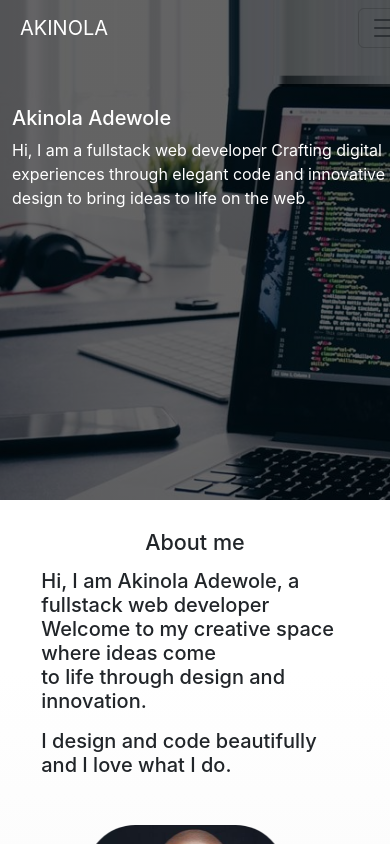
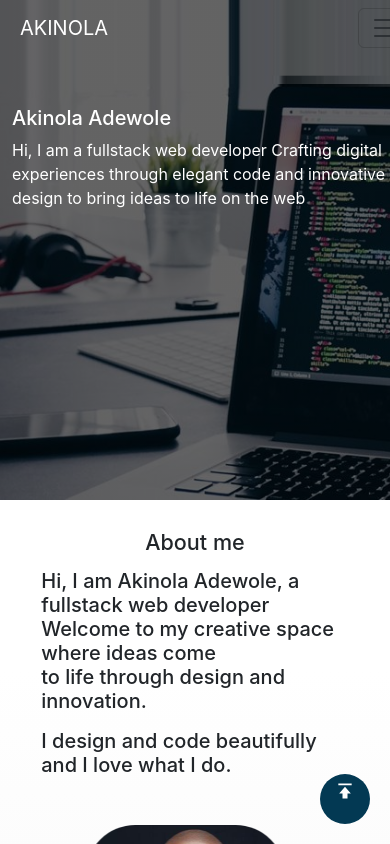
Before and after one commit to AkinolaAdewole/Portfolio-Akinola, a React (Create React App) app: page / in a window 390 px wide. Shown: the top 844 px of the page. Built offline with nearby package versions, Linux system fonts and the light colour scheme.

Commit message:
Media Query

```diff
--- a/src/components/Home.jsx
+++ b/src/components/Home.jsx
@@ -179,7 +179,7 @@ const Home = () => {
 
 
                 {/* All right reserved */}
-            <div className='rightReserved flex2'>
+            <div className='btn rightReserved flex2'>
                    <p className='text-white'>&copy; {currentYear} Akinola. All rights reserved.</p>
 
                   <div onClick={scrollToTop} className='scrollToTop'>
--- a/src/styles/home.css
+++ b/src/styles/home.css
@@ -232,15 +232,17 @@
     }
 
     .section2{
-        background: linear-gradient(180deg, #FFFFFF 24.36%, #F7F7F7 93.67%);
+        /* background: linear-gradient(180deg, #FFFFFF 24.36%, #F7F7F7 93.67%); */
+        background-color: rebeccapurple;
         outline: none;
-        /* height: 2000px; */
+        max-width: 768px;
     }
 
 
      .projectcard{
         height: 400px;
-        width: 635px;
+        width: 70%;
+        max-width: 635px;
      }
 
      .mt{
@@ -267,31 +269,34 @@
 
     .section3{
         height: 600px;
-        /* width: 800px; */
+        min-width: 360px;
     }
 
     .divcontact{
-        height: 480px;
-        width: 85%px;
-        background-color: white;
-        margin: auto;
+        /* background-color: blue; */
+        min-width: 330px;;
+        height: 580px;
+        /* padding-left: 3%; */
+        /* background-color: white; */
+
     }
 
+
     .divh5{
-        font-size: 2.28rem;
-        line-height: 110%;
+        font-size: 1.6rem;
+        line-height: 60%;
     }
 
     .contact1{
         /* background-color: wheat; */
         height: 220px;
-        width: 450px;
+        width: 220px;
         margin-left: 23%;
      }
 
      .contactme{
-         margin-top: 30px;
-         margin-left: 40px;
+         margin-top: 20px;
+         margin-left: 9%
       }
 
       .img2{
@@ -306,7 +311,7 @@
     }
 
     .footercontainer{
-        background-color: blueviolet;
+        /* background-color: blueviolet; */
         height: 190px;
         width: 75%;
         margin-left: 9%;
@@ -323,7 +328,7 @@
 
     .rightReserved{
        padding-top: 20px;
-       padding-left: 10%;
+       padding-left: 9%;
     }
 
     .flexx{
@@ -334,8 +339,17 @@
     }
 
     .scrollToTop{
-        /* position: fixed; */
-        margin-left: 60% ;
+        position: fixed;
+        background-color: #033953;
+        margin-left: 55% ;
+        bottom: 20px;
+        width: 50px;
+        right: 20px;
+        font-size: 20px;
+        height: 50px;
+        outline: none;
+        border-radius: 50%;
+
     }
 
     .scrollUp{
```
